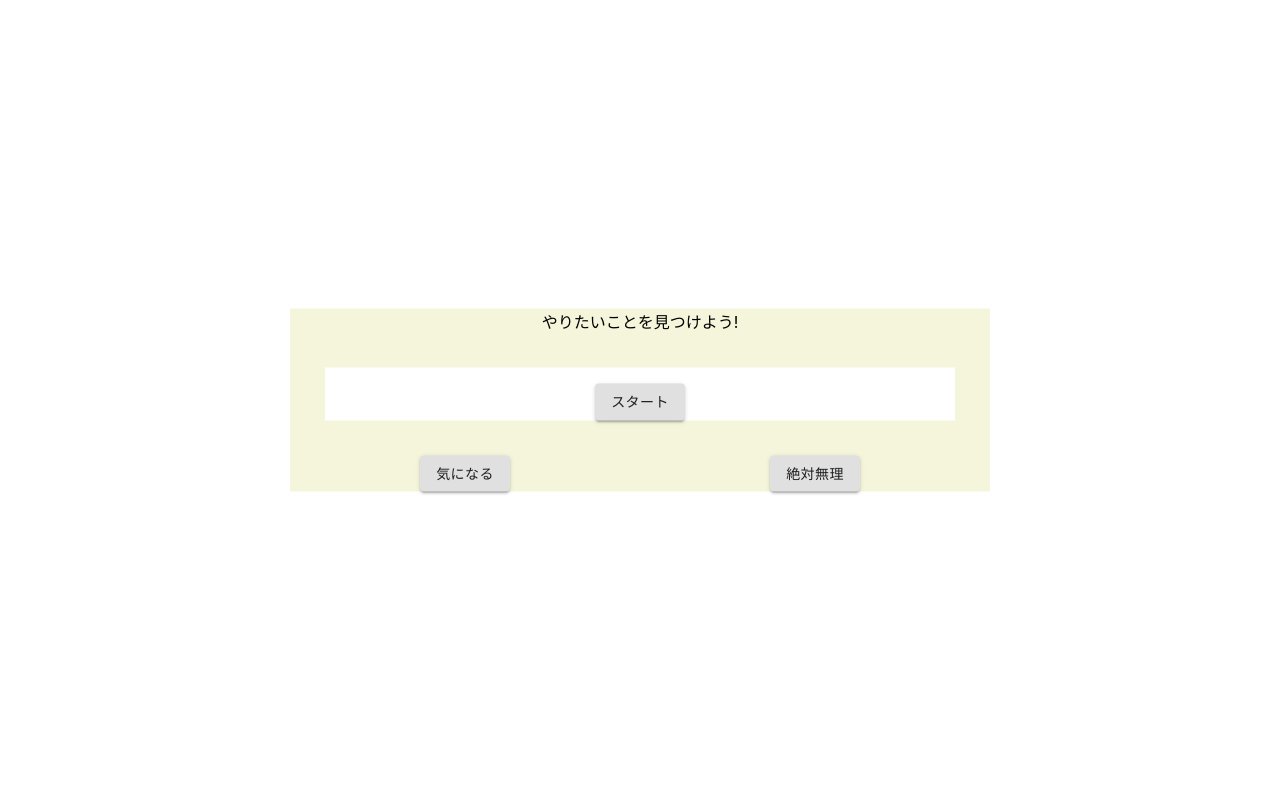
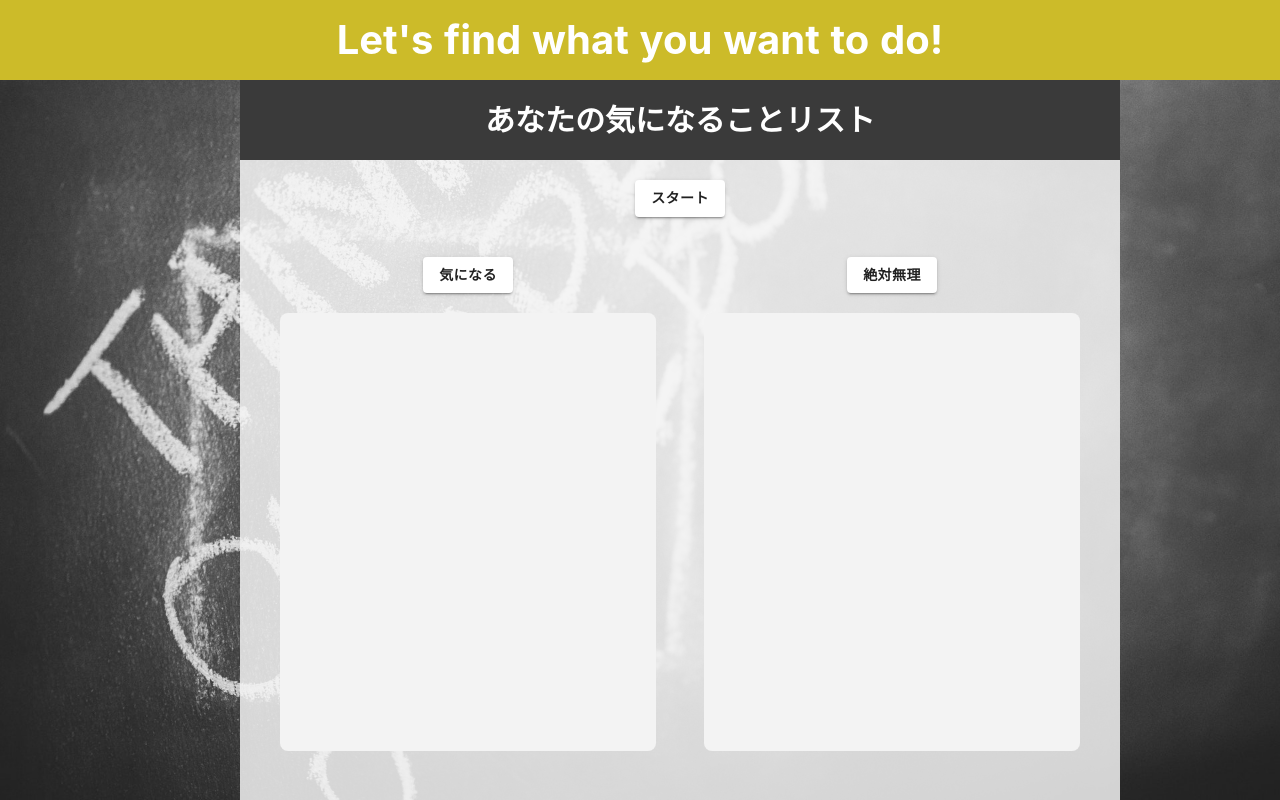
Before and after one commit to tack-k/get-started, a React (Create React App) app: page / in a window 1280 px wide. Built offline with nearby package versions, Linux system fonts and the light colour scheme.

Commit message:
見た目の修正

```diff
--- a/src/App.jsx
+++ b/src/App.jsx
@@ -1,12 +1,11 @@
 import React, { useState, useEffect } from 'react';
 import Dataset from './dataset';
 import { WannaDo, ButtonSelect } from './components/index'
-import { useScrollTrigger } from '@material-ui/core';
 
 const App = () => {
 
   const [dataset, setDataset] = useState(Dataset);
-  const [content, setContent] = useState("");
+  const [content, setContent] = useState("あなたの気になることリスト");
   const [url, setUrl] = useState("");
   const [like, setLike] = useState([])
   const [dislike, setDisLike] = useState([])
@@ -72,34 +71,35 @@ const App = () => {
 
   return (
     <div className="bg">
+        <div className="top">{dataset.wannaDo.length === 0 ? '気になることを実践しよう!' : "Let's find what you want to do!"}</div>
       <div className="inner">
-  <div className="try">{dataset.wannaDo.length === 0 ? 'やりたいことを実践しよう!' : 'やりたいことを見つけよう!'}</div>
+        <WannaDo content={content} dataset={dataset} />
+        <div className="container">
           <div className="do">
-          <WannaDo content={content} dataset={dataset} />
-          <ButtonSelect onClick={changeButtonName} buttonName={buttonName ? "スタート"　: "リセットする"}/>
+            <ButtonSelect onClick={changeButtonName} color={'#FFFFFF'} colorHover={buttonName ? "#2525c5;" : "#ec2e2e"} buttonName={buttonName ? "スタート" : "リセットする"} />
           </div>
           <div className="interesting">
-          <div className="like">
-
-            <ButtonSelect onClick={addLike} buttonName={"気になる"} />
-            <div className="like-field">
+            <div className="box">
+              <ButtonSelect onClick={addLike} color={'#FFFFFF'} colorHover={"#ccbb29"} buttonName={"気になる"} />
+              <div className="field">
                 {like.map((value, index) => {
                   return (
-                  <div className="like-list" key={index.toString()}>
-                    <a href={value[1]} target='_blank'>{value[0]}</a>
+                    <div className="list" key={index.toString()}>
+                      <a href={value[1]} target='_blank'>{index + 1}|{value[0]}</a>
                     </div>
                   )
                 })
                 }
               </div>
             </div>
-          <div className="dislike">
-            <ButtonSelect onClick={addDislike} buttonName={"絶対無理"} />
-            <div className="dislike-field">
+
+            <div className="box">
+              <ButtonSelect onClick={addDislike} color={'#FFFFFF'} colorHover={"#3a3a3a"} buttonName={"絶対無理"} />
+              <div className="field">
                 {dislike.map((value, index) => {
                   return (
-                  <div className="like-list" key={index.toString()}>
-                    <a href={value[1]} target='_blank'>{value[0]}</a>
+                    <div className="list" key={index.toString()}>
+                      <a href={value[1]} target='_blank'>{index + 1}|{value[0]}</a>
                     </div>
                   )
                 })
@@ -109,6 +109,7 @@ const App = () => {
           </div>
         </div>
       </div>
+    </div>
   )
 }
 
--- a/src/components/ButtonSelect.jsx
+++ b/src/components/ButtonSelect.jsx
@@ -2,22 +2,29 @@ import React from 'react'
 import { makeStyles } from '@material-ui/core/styles';
 import Button from '@material-ui/core/Button';
 
-const useStyles = makeStyles(() => ({
-  style: {
-    'button': {
-      margin: '0',
-    },
-  },
-}));
+
 
 
 const ButtonSelect = (props) => {
-  const {onClick, buttonName} = props;
+
+  const useStyles = makeStyles(() => ({
+    'button': {
+      backgroundColor: color,
+      fontWeight: 700,
+      "&:hover": {
+        backgroundColor: colorHover,
+        color: '#FFFFFF'
+  }
+}
+}));
+
+  const {onClick, buttonName, color, colorHover} = props;
   const classes = useStyles();
+  const {button} = classes;
 
   return (
     <div>
-       <Button variant="contained" onClick={onClick}>{buttonName}</Button>
+       <Button className={button} variant="contained" onClick={onClick}>{buttonName}</Button>
     </div>
   )
 }
--- a/src/components/WannaDo.jsx
+++ b/src/components/WannaDo.jsx
@@ -5,7 +5,7 @@ const WannaDo = (props) => {
   const lastData = dataset.wannaDo.length
 
   return (
-  <p>{lastData === 0 ? "" : content}</p>
+  <p className="title">{lastData === 0 ? "" : content}</p>
   )
 }
 
--- a/src/index.css
+++ b/src/index.css
@@ -1,52 +1,213 @@
-body {
-  margin: 0;
-  font-family: -apple-system, BlinkMacSystemFont, 'Segoe UI', 'Roboto', 'Oxygen',
-    'Ubuntu', 'Cantarell', 'Fira Sans', 'Droid Sans', 'Helvetica Neue',
-    sans-serif;
-  -webkit-font-smoothing: antialiased;
-  -moz-osx-font-smoothing: grayscale;
+/*
+html5doctor.com Reset Stylesheet
+v1.6.1
+Last Updated: 2010-09-17
+Author: Richard Clark - http://richclarkdesign.com
+Twitter: @rich_clark
+*/
+
+html, body, div, span, object, iframe,
+h1, h2, h3, h4, h5, h6, p, blockquote, pre,
+abbr, address, cite, code,
+del, dfn, em, img, ins, kbd, q, samp,
+small, strong, sub, sup, var,
+b, i,
+dl, dt, dd, ol, ul, li,
+fieldset, form, label, legend,
+table, caption, tbody, tfoot, thead, tr, th, td,
+article, aside, canvas, details, figcaption, figure,
+footer, header, hgroup, menu, nav, section, summary,
+time, mark, audio, video {
+ margin:0;
+ padding:0;
+ border:0;
+ outline:0;
+ vertical-align:baseline;
+ background:transparent;
 }
 
-code {
-  font-family: source-code-pro, Menlo, Monaco, Consolas, 'Courier New',
-    monospace;
+body {
+ /* プロジェクトによって変動 */
+ min-width: 1000px;
+ color: #000;
+ line-height: 1.6;
+ font-weight: 400;
+ font-family: 'ヒラギノ角ゴ ProN W3', 'Hiragino Kaku Gothic ProN', 'YuGothic', '游ゴシック', 'メイリオ', Meiryo, -apple-system, BlinkMacSystemFont, 'Helvetica Neue', Arial, sans-serif;
+
+ width: 100%;
+ font-smoothing: antialiased;
+ font-variant-numeric: tabular-nums;
+ /* safari hover対策 */
+ -webkit-font-smoothing: antialiased;
 }
 
+article,aside,details,figcaption,figure,
+footer,header,hgroup,menu,nav,section {
+ display:block;
+}
+
+ul, ol {
+ list-style:none;
+}
+
+blockquote, q {
+ quotes:none;
+}
+
+blockquote:before, blockquote:after,
+q:before, q:after {
+ content:'';
+ content:none;
+}
+
+a {
+ margin:0;
+ padding:0;
+ vertical-align:baseline;
+ text-decoration: none;
+ color: inherit;
+}
+
+/* change colours to suit your needs */
+ins {
+ background-color:#ff9;
+ color:#000;
+ text-decoration:none;
+}
+
+/* change colours to suit your needs */
+mark {
+ background-color:#ff9;
+ color:#000;
+ font-style:italic;
+ font-weight:bold;
+}
+
+del {
+ text-decoration: line-through;
+}
+
+abbr[title], dfn[title] {
+ border-bottom:1px dotted;
+ cursor:help;
+}
+
+table {
+ border-collapse:collapse;
+ border-spacing:0;
+}
+
+/* change border colour to suit your needs */
+hr {
+ display:block;
+ height:1px;
+ border:0;
+ border-top:1px solid #cccccc;
+ margin:1em 0;
+ padding:0;
+}
+
+input, select {
+ vertical-align:middle;
+}
+
+img {
+ vertical-align: bottom;
+ line-height: 1.0;
+}
+
+button {
+ line-height: 1.0;
+ background-color: transparent;
+ border: none;
+ cursor: pointer;
+ outline: none;
+ padding: 0;
+ appearance: none;
+}
+
+
 /* -------------------------------------------------------- */
+.bg {
+  background-image: url(./assets/img/bg-image.jpg);
+  background-size: cover;
+  height: 100vh;
+}
+
+.top {
+  height: 10vh;
+  display: flex;
+  align-items: center;
+  justify-content: center;
+  background-color: #ccbb29;
+  color: #FFFFFF;
+  font-size: 40px;
+  font-weight: 700;
+}
+
 .inner {
-  position: absolute;
-  top: 50%;
-  left: 50%;
-  transform: translate(-50%, -50%);
-  width: 700px;
+  width: 800px;
+  display: flex;
+  flex-direction: column;
+  margin: 0 auto;
+}
+
+.container {
+  width: 100%;
   display: flex;
   flex-direction: column;
   text-align: center;
-  background-color: beige;
+  background-color: #f5f5f5d6;
+  height: 80vh;
+  padding: 0 5%;
 }
 
+
 .do {
-  background-color: #FFFFFF;
-  margin: 5%;
+  /* background-color: #f3f3f3; */
+  padding: 0 20px 20px 20px;
+  margin-bottom: 20px;
+  margin-top: 20px;
+}
+
+.title {
+  height: 10vh;
+  display: flex;
+  align-items: center;
+  justify-content: center;
+  font-size: 30px;
+  font-weight: 700;
+  width: 100%;
+  margin: 0 auto;
+  background-color: #3a3a3a;
+  padding: 0 5%;
+  color: #FFFFFF;
 }
 
 .interesting {
   display: flex;
-  justify-content: space-around;
+  justify-content: space-between;
 }
 
-.like {
-  flex-basis: 45%;
+.box {
+  flex-basis: 47%;
 }
 
-.like-field {
-  background-color: coral;
+.field {
+  height: 50vh;
+  overflow: auto;
+  background-color: #f3f3f3;
+  padding: 5%;
+  margin-top: 20px;
+  text-align: left;
+  border-radius: 8px;
 }
 
-.dislike {
-  flex-basis: 45%;
+.list {
+  padding: 3px 0;
 }
 
-.dislike-field {
-  background-color: red;
+.list:hover {
+  font-weight: 700;
+  color: #2525c5;
 }
```
Also changed, not shown: src/assets/img/bg-image.jpg (added), 1 other file (tests, documents, lock files or other folders). Lines whose indentation alone changed are shown as unchanged.
